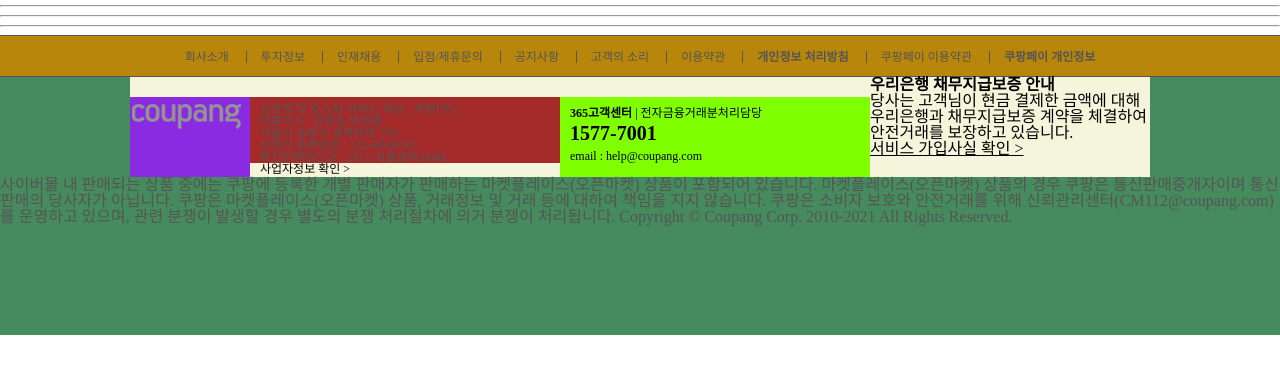
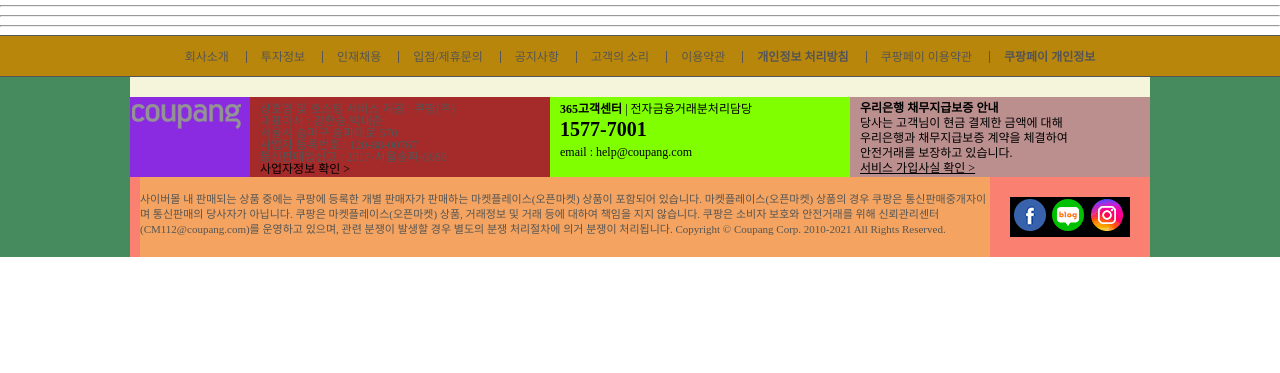
Before and after one commit to gogleset/coopangClone, a plain HTML site: page index.html in a window 1280 px wide. Shown: the part 153-526 px from the top of the page. Drawn offline with Linux system fonts and the light colour scheme.

Commit message:
content1Clear

```diff
--- a/css/footer.css
+++ b/css/footer.css
@@ -2,7 +2,7 @@
 
 .footer{
     width: 100%;
-    height: 300px;
+    height: 222px;
     background-color: rgb(70, 139, 93);
     color: rgb(85, 85, 85);
 }
@@ -50,24 +50,89 @@
     font-size: 12px;
     font-style: normal;
     display: block;
-    width: 300px;
-    height: 60px;
+    width: 290px;
+    height: 74px;
     background-color: brown;
     margin-top: 20px;
     padding-top: 6px;
     padding-left: 10px;
 }
-.footer2_info{
-    width: 300px;
-    height: 74px;
+.footer_info{
+    width: 290px;
+    height: 78px;
     background-color: chartreuse;
     display: inline-block;
     font-size: 12px;
     margin-top: 20px;
-    padding-top: 6px;
+    padding-top: 2px;
     padding-left: 10px;
     line-height: 20px;
+
 }
 .footer_info2{
+    display: block;
+    width: 290px;
+    height: 76px;
+    font-size: 12px;
+    margin-top: 20px;
+    padding-top: 4px;
+    padding-left: 10px;
+    line-height: 15px;
+    background-color: rosybrown;
+}
+/* footer2 끝 */
 
+
+
+/* footer3 */
+
+
+
+/* footer4 */
+.footer4{
+    width: 1020px;
+    height: 80px;
+    margin: auto;
+    background-color: salmon;
 }
+.footer4 p{
+    font-size: 11px;
+    line-height: 15px;
+    padding-top: 15px;
+    background-color: sandybrown;
+    display: block;
+    width: 850px;
+    height: 65px;
+    margin-left: 10px;
+}
+.sns{
+    width: 120px;
+    height: 40px;
+    background-color: rgb(0, 0, 0);
+    display: block;
+    margin: 20px 20px  ;
+}
+.facebook{
+    margin: 2px;
+    width: 35px;
+    height: 35px;
+    background-image: url(/img/footer_asset_v10.png);
+    background-position: -220px -30px;
+    display: block;
+}
+.blog{
+    margin: 2px;
+    width: 35px;
+    height: 35px;
+    background-image: url(/img/footer_asset_v10.png);
+    background-position: -347px -30px;
+    display: block;
+}
+.instagram{
+    margin: 2px;
+    width: 35px;
+    height: 35px;
+    background-image: url(/img/footer_asset_v10.png);
+    background-position: -389px -30px;
+    display: block;
+}
--- a/index.html
+++ b/index.html
@@ -189,7 +189,7 @@
                 <br>
                 <a href="#">사업자정보 확인 ></a>
             </address>
-            <div class="footer2_info pull-left">
+            <div class="footer_info pull-left">
                 <a href="#">
                     <span><b >365고객센터</b></span>
                     | 전자금융거래분처리담당<br>
@@ -199,7 +199,7 @@
                     email : help@coupang.com
                 </a>
             </div>
-            <div class="footer_info2">
+            <div class="footer_info2 pull-left">
                 <a href="#">
                     <b>우리은행 채무지급보증 안내</b>
                     <br>
@@ -216,16 +216,21 @@
 
         </div>
         <!--  footer3 -->
-        <div class="footer4">
-            <p>
+        <div class="footer4 clearfix">
+            <p class="pull-left">
                 사이버몰 내 판매되는 상품 중에는 쿠팡에 등록한 개별 판매자가 판매하는 마켓플레이스(오픈마켓) 상품이 포함되어 있습니다.
                 마켓플레이스(오픈마켓) 상품의 경우 쿠팡은 통신판매중개자이며 통신판매의 당사자가 아닙니다.
                 쿠팡은 마켓플레이스(오픈마켓) 상품, 거래정보 및 거래 등에 대하여 책임을 지지 않습니다.
                 쿠팡은 소비자 보호와 안전거래를 위해 신뢰관리센터(CM112@coupang.com)를 운영하고 있으며, 관련 분쟁이 발생할 경우 별도의 분쟁 처리절차에 의거 분쟁이 처리됩니다.
                 Copyright © Coupang Corp. 2010-2021 All Rights Reserved.
             </p>
+            <ul class="sns pull-left">
+                <li class="facebook pull-left"><a href="#"></a></li>
+                <li class="blog pull-left"><a href="#"></a></li>
+                <li class="instagram pull-left"><a href="#"></a></li>
+            </ul>
         </div>
-        <!-- footer4 -->
+        <!-- footer4 li
     </footer>
     <!-- footer -->
 </body>
```
